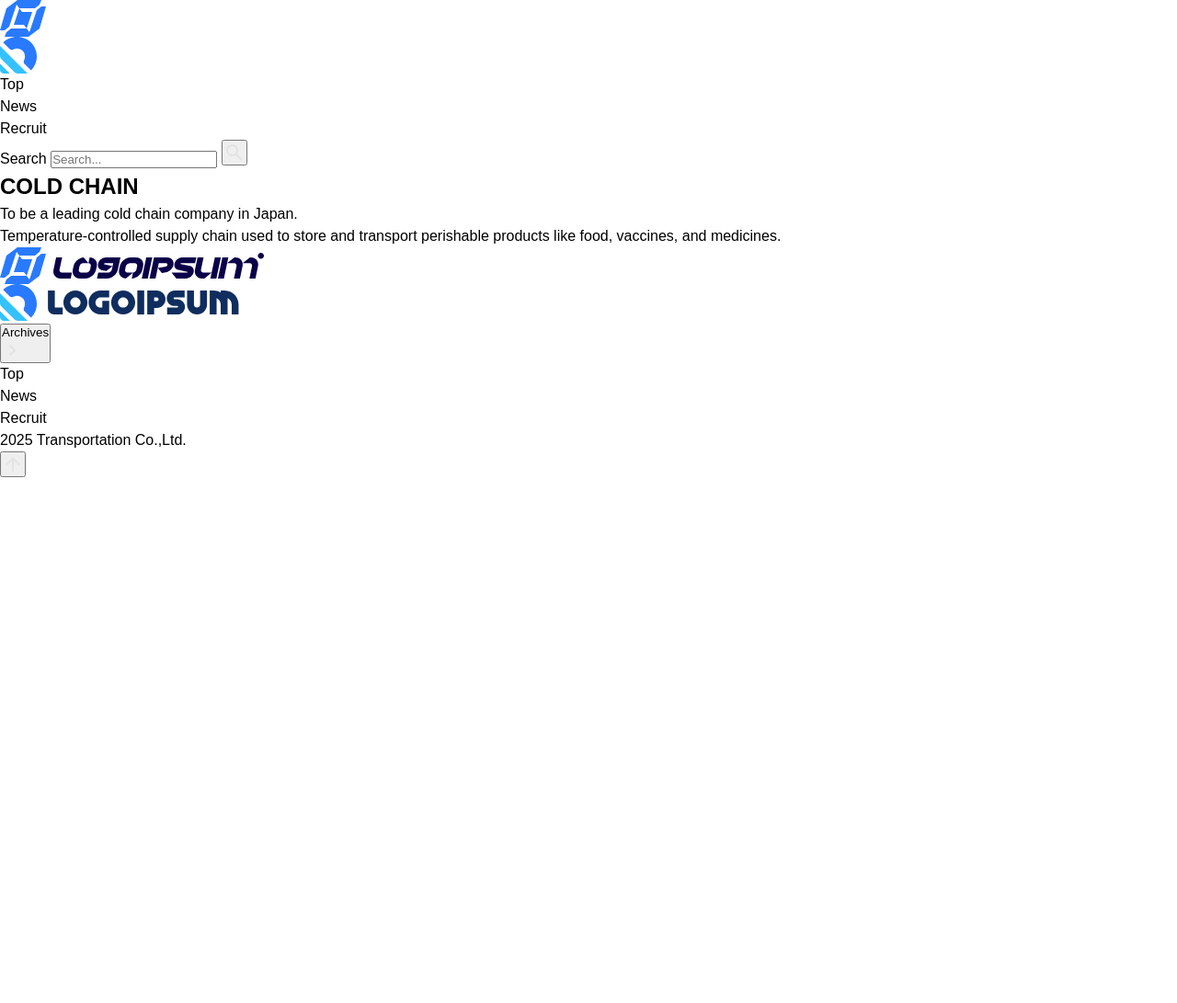
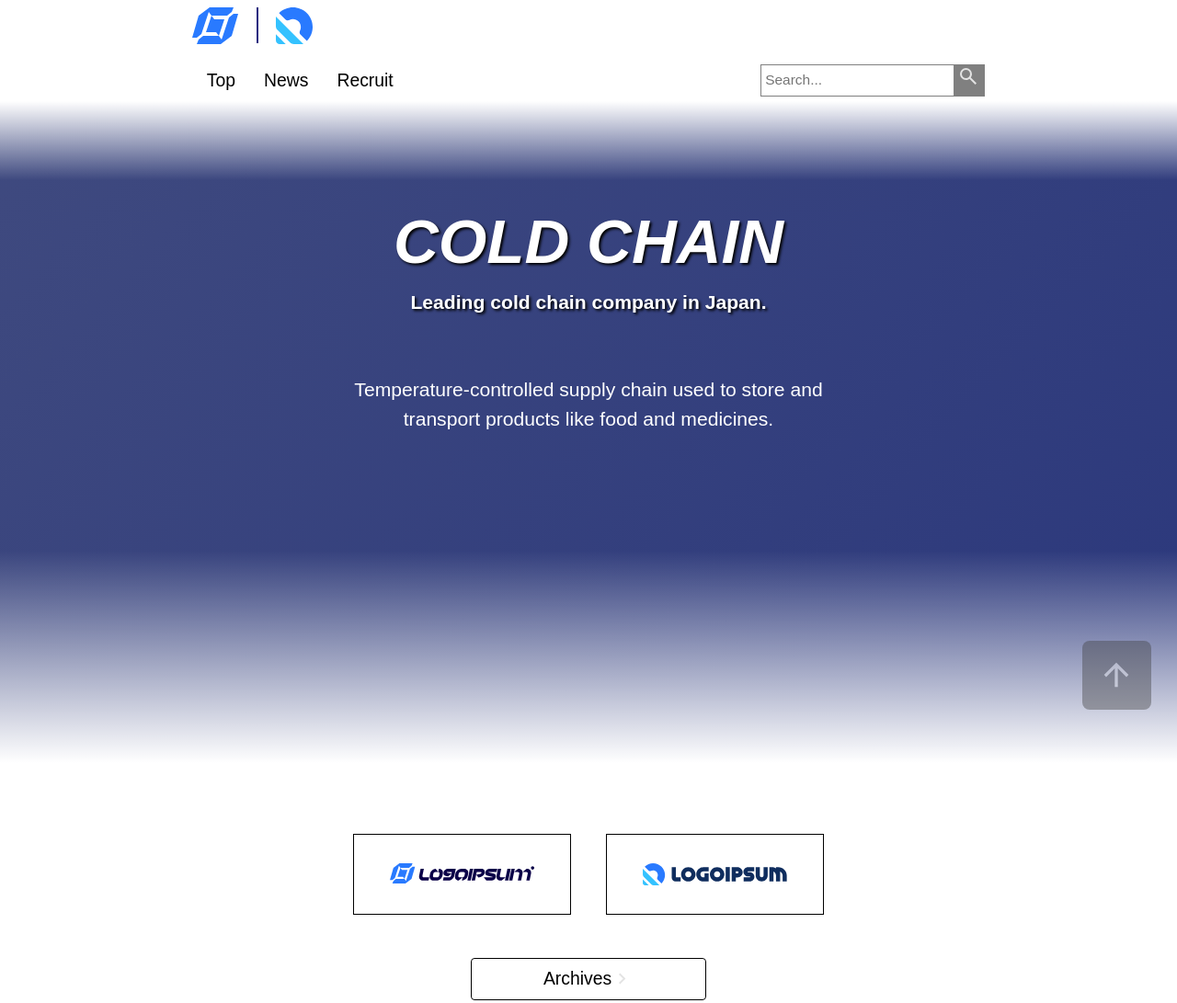
Before and after one commit to nikoriho/page-mimic-01, a website built with Vite: page src/index.html in a window 1280 px wide. Shown: the top 1091 px of the page at 92% size. Before the commit the page ends 800 px from the top, so only its background shows below. Built offline with nearby package versions, Linux system fonts and the light colour scheme.

Commit message:
feat: add initial styles

```diff
--- a/src/index.html
+++ b/src/index.html
@@ -10,22 +10,43 @@
 
     <body>
         <header class="ly-header">
-            <div class="header__logos">
-                <a href="/" class="header__logo1"><img src="img/logo-1.svg" alt="logo1" /></a>
-                <a href="/" class="header__logo2"><img src="img/logo-2.svg" alt="logo2" /></a>
+            <div class="header">
+                <div class="header__logo-wrap">
+                    <a href="/" class="header__logo"
+                        ><img src="img/logo-1.svg" alt="logo1"
+                    /></a>
+                    <div class="header__logo-divider"></div>
+                    <a href="/" class="header__logo"
+                        ><img src="img/logo-2.svg" alt="logo2"
+                    /></a>
                 </div>
                 <div class="header__nav-wrap">
                     <ul class="header__nav">
                         <li><a href="/">Top</a></li>
+                        <li class="dropdown-btn">
+                            <a href="/">News</a>
+                            <ul class="dropdown">
                                 <li><a href="/">News</a></li>
+                                <li><a href="/">Archives</a></li>
+                                <li><a href="/">Notice</a></li>
+                            </ul>
+                        </li>
                         <li><a href="/">Recruit</a></li>
                     </ul>
-                <div class="header__search">
-                    <form action="/search" method="get">
+
+                    <form class="header__search" action="/search" method="get">
                         <label for="search-input" class="sr-only">Search</label>
-                        <input id="search-input" type="text" placeholder="Search..." />
+                        <input
+                            id="search-input"
+                            type="text"
+                            placeholder="Search..."
+                        />
                         <button type="button">
-                            <img src="img/search.svg" alt="search" class="icon" />
+                            <img
+                                src="img/search.svg"
+                                alt="search"
+                                class="icon"
+                            />
                         </button>
                     </form>
                 </div>
@@ -34,34 +55,50 @@
 
         <main class="ly-cont">
             <section class="hero">
+                <div class="hero__text-wrap">
                     <h1 class="hero__h1">COLD CHAIN</h1>
-                <p class="hero__subtitle">To be a leading cold chain company in Japan.</p>
-                <p class="description">
-                    Temperature-controlled supply chain used to store and transport perishable products like food, vaccines, and medicines.
+                    <p class="hero__subtitle">
+                        Leading cold chain company in Japan.
                     </p>
+                    <p class="hero__desc">
+                        Temperature-controlled supply chain used to store and
+                        transport products like food and medicines.
+                    </p>
+                </div>
             </section>
+
             <section class="links">
                 <div class="links__corp-wrap">
-                    <a href="/" class="link"><img src="img/logo-1-typography.svg" alt="logo-name-1" /></a>
-                    <a href="/" class="link"><img src="img/logo-2-typography.svg" alt="logo-name-2" /></a>
+                    <a href="/" class="links__link"
+                        ><img src="img/logo-1-typography.svg" alt="logo-name-1"
+                    /></a>
+                    <a href="/" class="links__link"
+                        ><img src="img/logo-2-typography.svg" alt="logo-name-2"
+                    /></a>
                 </div>
-                <button type="button">
-                    Archives<img src="img/arrow-right.svg" alt="arrow-right" class="icon" />
-                </button>
+                <a href="/" class="links__archives">
+                    Archives<img
+                        src="img/arrow-right.svg"
+                        alt="arrow-right"
+                        class="icon"
+                    />
+                </a>
             </section>
         </main>
 
         <footer class="ly-footer">
+            <div class="footer">
                 <ul class="footer__nav">
                     <li><a href="/">Top</a></li>
                     <li><a href="/">News</a></li>
                     <li><a href="/">Recruit</a></li>
                 </ul>
                 <p class="footer__copy">2025 Transportation Co.,Ltd.</p>
+            </div>
         </footer>
 
-        <button type="button" class="page-up">
+        <a href="#" class="page-up">
             <img src="img/arrow-up.svg" alt="arrow-up" class="icon" />
-        </button>
+        </a>
     </body>
 </html>
--- a/src/styles/_base.scss
+++ b/src/styles/_base.scss
@@ -7,8 +7,10 @@
 }
 
 html, body {
-  font-family: sans-serif;
+  font-family: "Noto Sans JP", sans-serif;
   line-height: 1.5;
+  font-size: 1.1rem;
+  scroll-behavior: smooth;
 }
 
 a {
@@ -24,3 +26,7 @@ img {
   max-width: 100%;
   display: block;
 }
+
+.sr-only {
+  display: none;
+}
--- /dev/null
+++ b/src/styles/_controls.scss
@@ -0,0 +1,21 @@
+// page-up
+.page-up {
+    display: flex;
+    aspect-ratio: 1;
+    position: fixed;
+    bottom: 1.6rem;
+    right: 1.6rem;
+    background: #3d3d3d;
+    opacity: .4;
+    transition: opacity 500ms;
+    border-radius: 8px;
+    padding: 1rem;
+
+    &:hover {
+        opacity: .8;
+    }
+
+    img {
+        width: 40px;
+    }
+}
--- /dev/null
+++ b/src/styles/_dropdown.scss
@@ -0,0 +1,27 @@
+@use "./vars" as *;
+
+.dropdown-btn {
+    position: relative;
+
+    &:hover .dropdown {
+        pointer-events: auto;
+        opacity: 1;
+    }
+}
+
+.dropdown {
+    pointer-events: none;
+    position: absolute;
+    width: 8em;
+    background: rgb(131 223 240);
+    opacity: 0;
+    transition: opacity 500ms;
+    font-size: 1rem;
+
+    & > li {
+        @include hover-style;
+
+        padding: .2em;
+        cursor: pointer;
+    }
+}
--- /dev/null
+++ b/src/styles/_footer.scss
@@ -0,0 +1,30 @@
+@use "./vars" as *;
+
+.ly-footer {
+    background: rgb(240 240 240);
+    width: 100%;
+}
+
+.footer {
+    display: flex;
+    flex-direction: column;
+    justify-content: center;
+    gap: .8em;
+    height: 160px;
+    font-size: 1rem;
+    max-width: 800px;
+    margin: 0 auto;
+
+    &__nav {
+        display: flex;
+        gap: 1.6em;
+
+        li {
+            @include hover-style;
+        }
+    }
+
+    &__copy {
+        font-size: .6em;
+    }
+}
--- /dev/null
+++ b/src/styles/_header.scss
@@ -0,0 +1,92 @@
+@use "./vars" as *;
+
+.ly-header {
+    position: sticky;
+    z-index: 2;
+    top: 0;
+    background: #fff;
+    width: 100%;
+}
+
+.header {
+    margin: 0 auto;
+    max-width: 900px;
+
+    // Logo
+
+    &__logo-wrap {
+        display: flex;
+        align-items: center;
+    }
+
+    &__logo {
+        @include hover-style;
+
+        margin: .4em 0;
+        padding: 0 1em;
+
+        &-divider {
+            height: 2em;
+            width: 2px;
+            background: $accent-color;
+        }
+    }
+
+    // nav
+
+    &__nav-wrap {
+        display: flex;
+        margin: .5em 1em 0;
+        justify-content: space-between;
+        align-items: center;
+    }
+
+    &__nav {
+        display: flex;
+
+        > li {
+            position: relative;
+
+            > a {
+                @include hover-style;
+
+                display: block;
+                padding: .4em .8em;
+
+                &:hover::after {
+                    content: "";
+                    position: absolute;
+                    bottom: .2em;
+                    left: 0;
+                    width: 100%;
+                    height: 2px;
+                    background: $accent-color;
+                }
+            }
+        }
+    }
+
+    // search
+
+    &__search {
+        display: flex;
+        height: 1.8em;
+        border: 1px solid gray;
+
+        input {
+            padding: .5em .3em;
+            font-size: .8em;
+            outline: none;
+            border: none;
+        }
+
+        button {
+            display: flex;
+            justify-content: center;
+            aspect-ratio: 1;
+            background: gray;
+            border: none;
+            cursor: pointer;
+        }
+    }
+}
--- /dev/null
+++ b/src/styles/_layout.scss
@@ -0,0 +1,4 @@
+.ly-cont {
+    margin: 0 auto;
+    width: 100%;
+}
--- /dev/null
+++ b/src/styles/_links.scss
@@ -0,0 +1,34 @@
+@use "./vars" as *;
+
+.links {
+    display: flex;
+    flex-direction: column;
+    align-items: center;
+    gap: 2.4em;
+    margin: 4em auto;
+    width: 40%;
+
+    &__corp-wrap {
+        display: flex;
+        gap: 2em
+    }
+
+    &__link {
+        @include hover-style;
+
+        padding: 1.6em 2em;
+        width: 48%;
+        border: 1px solid #000;
+    }
+
+    &__archives {
+        @include hover-style;
+
+        display: flex;
+        justify-content: center;
+        padding: .4em;
+        width: 50%;
+        border: 1px solid #000;
+        border-radius: 4px;
+    }
+}
--- /dev/null
+++ b/src/styles/_lp.scss
@@ -0,0 +1,70 @@
+@use "./vars" as *;
+
+.hero {
+    position: relative;
+    aspect-ratio: 16/9;
+    width: 100%;
+    background: linear-gradient(312deg, #ed8c50, #27347c, #475180, #3dfec7);
+    background-size: 480% 480%;
+    animation: gradient-animation 32s ease infinite;
+    color: #fff;
+    font-size: clamp(.6rem, 2.4vw, 1.2rem);
+
+    &::before {
+        @include hero-gradient(to bottom);
+
+        content: "";
+        position: absolute;
+        top: 0;
+        height: 12%;
+        width: 100%;
+    }
+
+    &::after {
+        @include hero-gradient(to top);
+
+        content: "";
+        position: absolute;
+        bottom: 0;
+        height: 32%;
+        width: 100%;
+    }
+
+    &__text-wrap {
+        width: 40%;
+        margin: 0 auto;
+        padding-top: 8%;
+        text-align: center;
+    }
+
+    &__h1 {
+        font-size: 3.2em;
+        font-style: italic;
+    }
+
+    &__subtitle {
+        font-weight: bold;
+    }
+
+    &__h1, &__subtitle {
+        text-shadow: 2px 2px 3px black;
+    }
+
+    &__desc {
+        margin-top: 3em;
+    }
+}
+
+@keyframes gradient-animation {
+    0% {
+        background-position: 0% 50%;
+    }
+
+    50% {
+        background-position: 100% 50%;
+    }
+
+    100% {
+        background-position: 0% 50%;
+    }
+}
--- a/src/styles/_vars.scss
+++ b/src/styles/_vars.scss
@@ -1,2 +1,14 @@
-// $bg: #fff;
-// $color: #111;
+$accent-color: rgb(36 36 128);
+
+@mixin hover-style {
+    opacity: 1;
+    transition: opacity 500ms;
+
+    &:hover {
+        opacity: .4;
+    }
+}
+
+@mixin hero-gradient($direction) {
+    background: linear-gradient($direction, #fff, transparent);
+}
```
Also changed, not shown: src/styles/main.scss (+7 -0 lines). Lines whose indentation alone changed are shown as unchanged.
